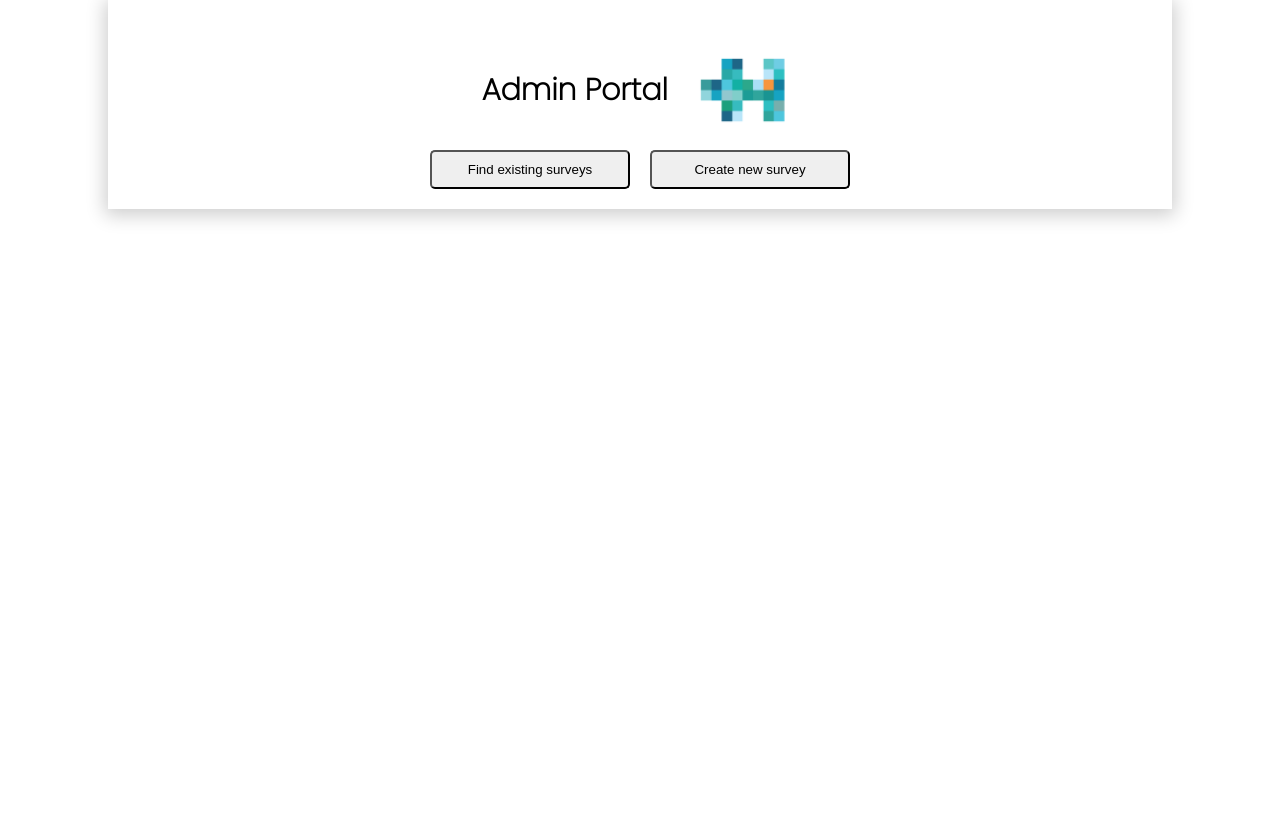
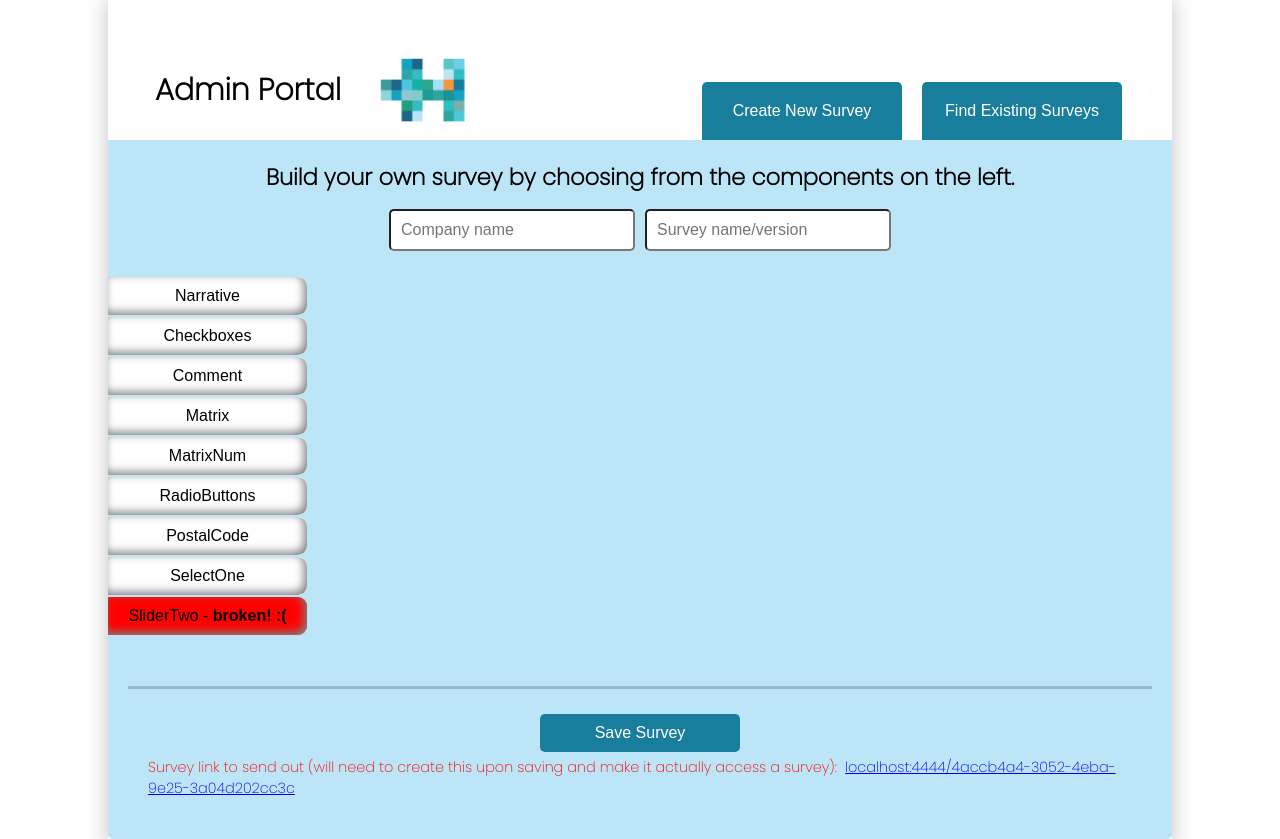
Before and after one commit to fjjes/project3-Hive, a React (Create React App) app in the folder client/: page /admin in a window 1280 px wide. Before the commit the page ends 800 px from the top, so only its background shows below. Built offline with nearby package versions, Linux system fonts and the light colour scheme.

Commit message:
Tidy code and styling

```diff
--- a/client/src/components/pages/Admin/AdminPortal.css
+++ b/client/src/components/pages/Admin/AdminPortal.css
@@ -1,41 +1,24 @@
+/* *************************** GENERIC STUFF *************************** */
+
+/* Page In General */
+
+h1 {
+  width: 200px;
+}
+h2 {
+  text-align: center;
+}
+
+h3 {
+  text-align: center;
+  justify-content: end;
+  align-items: end;
+  align-content: end;
+}
+
 .admin-container  {
   display: flex;
   flex-direction: column;
-}
-
-.admin-container input,
-.admin-container button {
-  padding: 10px;
-  margin: 5px;
-  border-radius: 5px;
-  /* display: flex; broken? */
-  width: 200px;
-}
-
-.survey-selection-sidebar {
-  width: 20%;
-  padding: 10px 20px;
-  /* background-color: #f59645; */
-  margin-left: -20px;
-}
-
-.survey-selection-sidebar button {
-  margin: 0;
-  margin-left: -20px;
-  border-radius: 0 10px 10px 0px;
-  border: 1px #f59645 solid;
-  border-left: 0;
-  padding: 10px 0;
-  font-size: 1rem;
-  background-color: #fff;
-}
-
-.survey-selection-sidebar button:hover,
-.view-all-button:hover {
-  transform: translate(1px, 1px);
-}
-
-.admin-container {
   background-color: #fff;
   box-shadow: 0px 3px 18px 3px rgba(0, 0, 0, 0.2);
   padding: 20px;
@@ -43,94 +26,7 @@
   height: 100%;
 }
 
-.main-admin-buttons {
-  display: flex;
-  flex-direction: row;
-  justify-content: center;
-}
-
-.main-admin-buttons button {
-  justify-content: center;
-  margin: 10px 10px 20px 10px;
-}
-
-.main-admin-buttons button:hover,
-.save-survey-button:hover {
-  background-color: #35c0c2;
-}
-
-.search-input {
-  display: inline;
-}
-
-.admin-container-top {
-  padding: 20px 20px 0px 20px;
-}
-
-.admin-container-bottom {
-  padding: 20px;
-  background-color: #f59645;
-  margin: 0px -20px -20px -20px;
-  border-radius: 0 0 5px 5px;
-}
-
-.admin-question-component {
-  border-radius: 10px;
-  /* background-color: lightgrey; */
-  background-color: white;
-  padding: 5px;
-  margin: 15px;
-}
-
-.admin-question-component label,
-.admin-question-component input {
-  display: inline-block;
-  margin: 0px;
-}
-
-.survey-selection h3,
-.survey-selection-sidebar h3 {
-  /* font-weight: bold; */
-  text-align: center;
-  justify-content: end;
-  align-items: end;
-  align-content: end;
-  /* height: 50px; */
-}
-
-.survey-selection-container {
-  display: flex;
-  background-color: #f59645;
-/* margin-left: -20px; */
-/* margin-right: -40px; */
-}
-
-.survey-selection {
-
-
-  padding: 10px 0 0 0;
-  width: 100%;
-  /* margin: 0px auto; */
-  /* border-left: #f59645 10px solid; */
-  height: 100%;
-
-}
-
-.survey-selection-background {
-  /* margin-top: 20px; */
-  /* background-color: lightgrey; */
-  padding: 10px;
-  /* width: 100%; */
-  /* margin: 10px; */
-  /* margin: 10px auto; */
-  /* border-left: #f59645 10px solid; */
-  height: 100%;
-}
-
-.survey-selection input[type="radio"],
-.survey-selection input[type="checkbox"] {
-  width: 40px;
-}
+/* Page Top */
 
 .admin-logo {
   height: 100px;
@@ -144,23 +40,154 @@
   align-items: center;
 }
 
+.admin-container-top {
+  display: flex;
+  align-items: flex-start;
+  padding: 20px 20px 0px 20px;
+  align-items: flex-end;
+}
+
+/* Page Bottom */
+.admin-container-bottom {
+  padding: 20px;
+  background-color: #bce6f8;
+  margin: 0px -20px -20px -20px;
+  border-radius: 0 0 5px 5px;
+}
+
+/* Buttons and Input */
+.admin-container input,
+.admin-container button {
+  padding: 10px;
+  margin: 5px;
+  border-radius: 5px;
+  width: 200px;
+}
+
+.admin-container button {
+  border: 0;
+  background-color: #197e9c;
+  color:white;
+  font-size: 1rem;
+}
+
+.main-admin-buttons {
+  display: flex;
+  flex-direction: row;
+  width: 100%;
+  justify-content: flex-end;
+}
+
+.main-admin-buttons button {
+  margin: 10px 10px 0px 10px;
+  padding: 20px;
+  border-radius: 5px 5px 0px 0px;
+}
+
+.main-admin-buttons button:hover,
+.save-survey-button:hover {
+  background-color: #35c0c2;
+}
+
+/* Misc */
+.dividerLine {
+  border-bottom: rgba(0, 0, 0, 0.2) solid;
+  padding: 20px 0;
+}
+
+.note-to-self {
+  color: red;
+  font-size: .9rem;
+  padding: 0;
+}
+
+
+
+/* *************************** FIND SURVEY *************************** */
+.company-and-survey-name-inputs {
+  display: flex;
+  margin: 10px auto;
+  width: 50%;
+}
+
+.company-and-survey-name-inputs input {
+  width: 100%;
+  font-size: 1rem;
+}
+
+.search-input {
+  display: inline;
+}
+
+
+
+/* *************************** CREATE SURVEY *************************** */
+
+/* Left and Right Parts */
+.survey-selection-container {
+  display: flex;
+  background-color: #bce6f8;
+}
+
+/* Left Sidebar */
+.survey-selection-sidebar {
+  width: 15%;
+  padding: 10px 20px;
+  margin-left: -20px;
+}
+
+.survey-selection-sidebar button {
+  margin: 0;
+  margin-left: -20px;
+  border-radius: 0 10px 10px 0px;
+  border: 1px #bce6f8 solid;
+  border-left: 0;
+  padding: 10px 0;
+  font-size: 1rem;
+  background-color: #fff;
+  box-shadow: inset -3px -3px 10px grey;
+  color: black;
+}
+
+.survey-selection-sidebar button:hover {
+  transform: translate(1px, 1px);
+}
+
+/* Right Custom Part */
+.admin-question-component {
+  border-radius: 10px;
+  background-color: white;
+  padding: 5px;
+  margin: 15px;
+}
+
+.admin-question-component label,
+.admin-question-component input {
+  display: inline-block;
+  margin: 0px;
+}
+
+.survey-selected-components {
+  padding: 0;
+  width: 100%;
+  height: 100%;
+}
+
+.survey-selected-components input[type="radio"],
+.survey-selected-components input[type="checkbox"] {
+  width: 40px;
+}
+
+.survey-selected-components-background {
+  padding: 10px;
+  padding-top: 0;
+  height: 100%;
+}
+
+/* Bottom (save button) */
 .save-survey-button-and-link {
   align-items: center;
   display: flex;
   flex-direction: column;
   padding: 20px;
 }
-
-.dividerLine {
-  border-bottom: rgba(0, 0, 0, 0.2) solid;
-  padding: 20px 0;
-}
-
-.company-and-survey-name-inputs {
-  display: flex;
-  margin: 10px 0px;
-}
-
-.company-and-survey-name-inputs input {
-  width: 100%;
-}
--- a/client/src/components/pages/Admin/AdminPortal.js
+++ b/client/src/components/pages/Admin/AdminPortal.js
@@ -1,19 +1,19 @@
 // import writeJsonFile from "write-json-file"
-import { useEffect, useState } from "react";
+import { useState } from "react";
+import logo from "../../../images/hiveicon.png"
+import NewSurvey from "./NewSurvey";
+import FindSurvey from "./FindSurvey";
 import "../../../components/Form.css";
 import "./AdminPortal.css";
-import NewSurvey from "./NewSurvey";
-import FindSurvey from "./FindSurvey";
-import logo from "../../../images/hiveicon.png"
 
-const AdminPortal = ({ questionBlock }) => {
-  const [view, setView] = useState("");
-  const [dividerLine, setDividerLine] = useState("none")
+const AdminPortal = () => {
+  const [view, setView] = useState("new");
+  const [findTabColour, setFindTabColour] = useState("grey")
+  const [newTabColour, setNewTabColour] = useState("grey")
 
-  // const question= questionBlock?.question //if questionBlock is defined, set question to be questionBlock.question, otherwise set it as undefined
-  // const texts = questionBlock?.answerOptions
-  // const questionNumber=questionBlock?.questionNumber
-
+  // *** Not working - trying to get active tab to be a different colour ***
+  const active = "#f59645" // Orange
+  const inactive = "#bce6f8" // Dark blue
 
   return (
     <div className="admin-container">
@@ -22,15 +22,17 @@ const AdminPortal = ({ questionBlock }) => {
           <h1>Admin Portal</h1>
           <img src={logo} alt="Hive logo" className="admin-logo"/>
         </div>
-        <div className="main-admin-buttons" style={{borderBottom: dividerLine}}>
-          <button onClick={() => {
-            // setDividerLine("3px rgba(0, 0, 0, 0.2) solid")
+        <div className="main-admin-buttons">
+          <button style={{backgroundColour: newTabColour}} onClick={() => {
+            setView("new")
+            setFindTabColour(inactive)
+            setNewTabColour(active)
+            }}>Create New Survey</button>
+          <button style={{backgroundColour: findTabColour}} onClick={() => {
             setView("find")
-            }}>Find existing surveys</button>
-          <button onClick={() => {
-            // setDividerLine("3px rgba(0, 0, 0, 0.2) solid")
-            setView("new")
-            }}>Create new survey</button>
+            setFindTabColour(active)
+            setNewTabColour(inactive)
+            }}>Find Existing Surveys</button>
         </div>
       </div>
       <div className="admin-container-bottom" style={view === "" ? {padding: "0"} : null}>
--- a/client/src/components/pages/Admin/FindSurvey.js
+++ b/client/src/components/pages/Admin/FindSurvey.js
@@ -1,6 +1,4 @@
 import { useState } from "react";
-import "../../../components/Form.css";
-// import "./AdminPortal.css";
 
 const FindSurvey = () => {
   const [searchInputCompany, setSearchInputCompany] = useState("");
@@ -15,9 +13,9 @@ const FindSurvey = () => {
 
   return (
     <div>
-      <h2>Find Survey Component</h2>
+      <h2>Find an Existing Survey</h2>
 
-      <p>
+      <p className="note-to-self">
         TO BE COMPLETED LATER: Display all saved surveys, search for an existing
         survey and get its url or edit/copy it
       </p>
--- a/client/src/components/pages/Admin/NewSurvey.js
+++ b/client/src/components/pages/Admin/NewSurvey.js
@@ -1,16 +1,14 @@
 import { useState } from "react";
-import "../../../components/Form.css";
-// import "./AdminPortal.css";
 import CheckboxesOne from "../../AdminQuestions/CheckboxesOne";
-import CommentOne from "../../AdminQuestions/CommentOne"
-import MatrixOne from "../../AdminQuestions/MatrixOne"
-import MatrixTwo from "../../AdminQuestions/MatrixTwo"
+import CommentOne from "../../AdminQuestions/CommentOne";
+import MatrixOne from "../../AdminQuestions/MatrixOne";
+import MatrixTwo from "../../AdminQuestions/MatrixTwo";
 import NarrativeOne from "../../AdminQuestions/NarrativeOne";
 // import NewSliderOne (add when we have it)
-import PostalCodeOne from "../../AdminQuestions/PostalCodeOne"
-import RadioOne from "../../AdminQuestions/RadioOne"
-import SelectOne from "../../AdminQuestions/SelectOne"
-import SliderTwo from "../../AdminQuestions/sliderTwo" // Not working
+import PostalCodeOne from "../../AdminQuestions/PostalCodeOne";
+import RadioOne from "../../AdminQuestions/RadioOne";
+import SelectOne from "../../AdminQuestions/SelectOne";
+import SliderTwo from "../../AdminQuestions/sliderTwo"; // Not working
 import { v4 as uuidv4 } from "uuid";
 
 const NewSurvey = (props) => {
@@ -56,6 +54,7 @@ const NewSurvey = (props) => {
       default:
     }
 
+    // Will need to update handleNarrativeChange in the onChange below to be more generic
     setComponentList(
       componentList.concat(
         <InsertedComponent
@@ -71,20 +70,22 @@ const NewSurvey = (props) => {
   }
 
   function handleNarrativeChange(newValue) {
-    setNarrativeTextValue(newValue)
+    setNarrativeTextValue(newValue);
   }
 
+  async function handleSubmit() {
 
-  async function handleSubmit() {
-    console.log("***** DATA TO SAVE *****");
+    console.log("***** DATA TO SAVE TO DATABASE *****");
     console.log("companyName: ", companyName);
     console.log("surveyName: ", surveyName);
-    console.log("narrativeTextValue: ", narrativeTextValue)
-    let componentListNames = []
-    for (let i=0; i<componentList.length; i++) {
-      componentListNames = [...componentListNames, componentList[i].type.name]
+    console.log("narrativeTextValue: ", narrativeTextValue);
+
+    // This just creates a list of the names of the components that have been added to the custom survey
+    let componentListNames = [];
+    for (let i = 0; i < componentList.length; i++) {
+      componentListNames = [...componentListNames, componentList[i].type.name];
     }
-    console.log("List of selected components: ", componentListNames)
+    console.log("List of selected components: ", componentListNames);
   }
 
   function onInputChange(event, setFunction) {
@@ -94,7 +95,10 @@ const NewSurvey = (props) => {
   return (
     <div>
 {/* TOP PART OF PAGE */}
-      <h2>Build a new survey!</h2>
+      <h2>
+        Build your own survey by choosing from the components on the left.
+      </h2>
+
       <div className="company-and-survey-name-inputs">
         <input
           id="company-name"
@@ -112,10 +116,8 @@ const NewSurvey = (props) => {
 
 {/* LEFT PART OF PAGE */}
 {/* FOR LATER:  Make it so we can change order and number of questions - drag and drop?? */}
-
       <div className="survey-selection-container">
         <div className="survey-selection-sidebar">
-      <h3>Choose your own components:</h3>
           <button id="narrative" onClick={addComponent}>
             Narrative
           </button>
@@ -140,19 +142,18 @@ const NewSurvey = (props) => {
           <button id="selectOne" onClick={addComponent}>
             SelectOne
           </button>
-          <button id="sliderTwo" onClick={addComponent} style={{backgroundColor: "red"}}>
+          <button
+            id="sliderTwo"
+            onClick={addComponent}
+            style={{ backgroundColor: "red" }}
+          >
             SliderTwo - <strong> broken! :(</strong>
-
           </button>
         </div>
 
-        {/* <hr style={{ margin: "20px" }} /> */}
-
 {/* RIGHT PART OF PAGE */}
-        <div className="survey-selection">
-        <h3>Your survey:</h3>
-          <div className="survey-selection-background">
-
+        <div className="survey-selected-components">
+          <div className="survey-selected-components-background">
             <div>{componentList}</div>
           </div>
         </div>
@@ -166,15 +167,15 @@ const NewSurvey = (props) => {
           className="save-survey-button"
           onClick={handleSubmit}
         >
-          <strong>Save survey</strong> (and eventually receive link for forwarding)
+          Save Survey
         </button>
-        <h3>
-          Survey link to send out (will need to make it actually access a
-          survey..):
-        </h3>
+        <div className="note-to-self">
+          Survey link to send out (will need to create this upon saving and make
+          it actually access a survey): &nbsp;
           <a href={url} style={{ paddingBottom: "10px" }}>
             {url}
           </a>
+        </div>
       </div>
     </div>
   );
```
Lines whose indentation alone changed are shown as unchanged.
